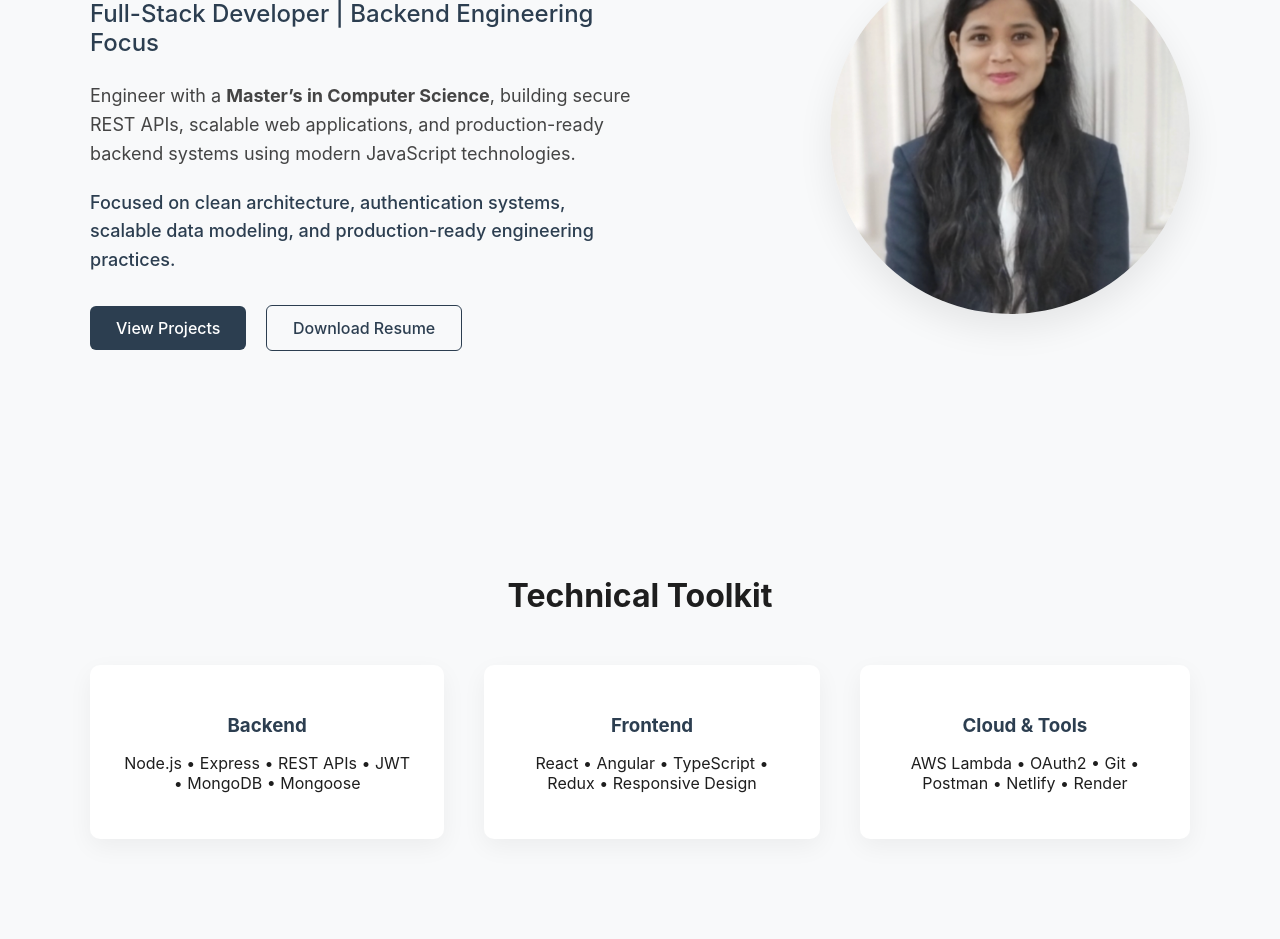
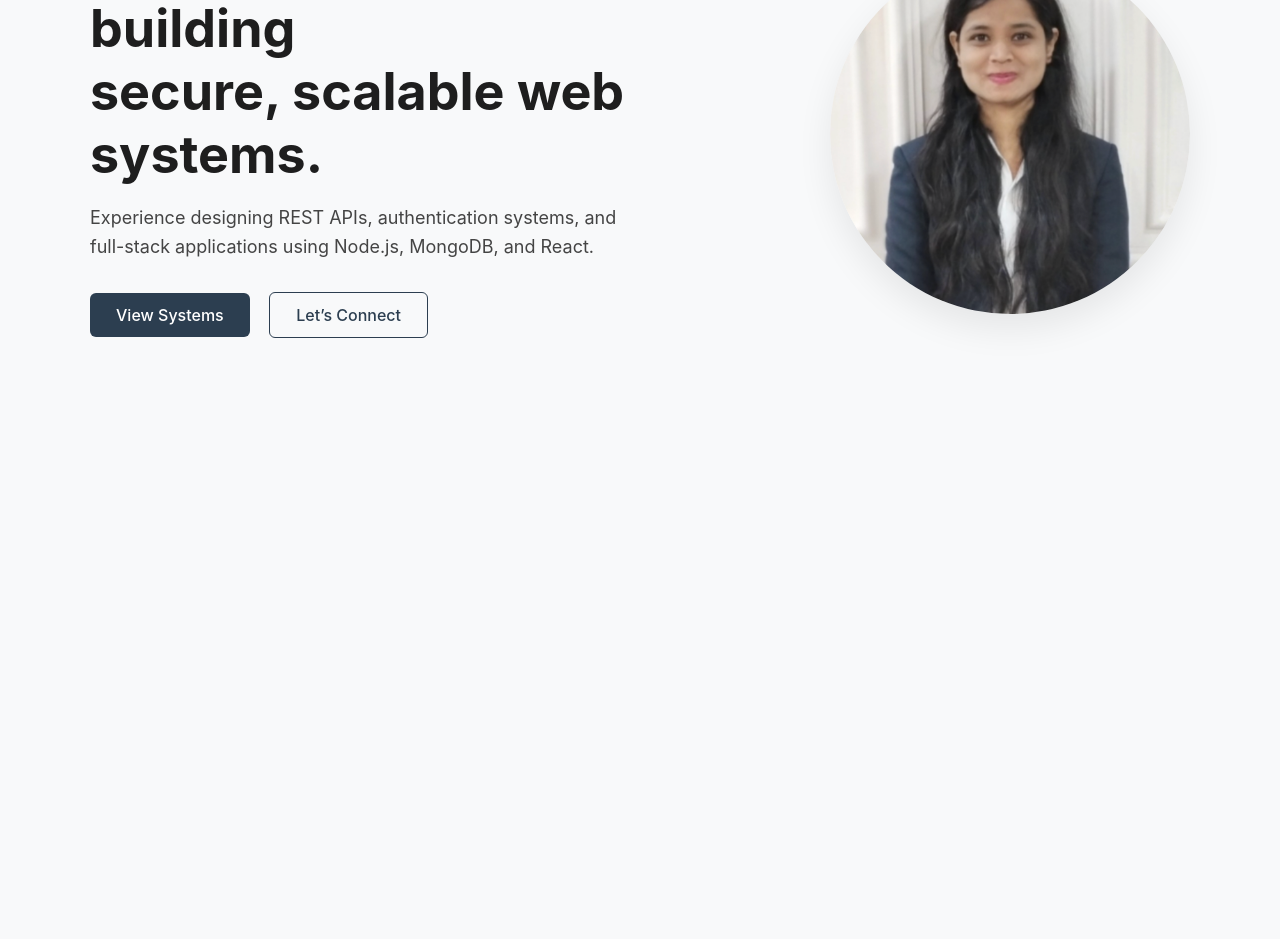
Before and after one commit to dpatil1719/PortfolioSite, a plain HTML site: page index.html in a window 1280 px wide. Shown: the part 266-1205 px from the top of the page. After the commit the page ends 800 px from the top, so only its background shows below. Drawn offline with Linux system fonts and the light colour scheme.

Commit message:
Upgrade hero positioning to software engineer focus

```diff
--- a/index.html
+++ b/index.html
@@ -2,7 +2,7 @@
 <html lang="en">
 <head>
   <meta charset="UTF-8" />
-  <title>Dhanashree Patil | Full-Stack & Backend Developer | Node.js | MongoDB</title>
+  <title>Dhanashree Patil | Software Engineer</title>
   <link rel="stylesheet" href="CSS/style.css" />
 </head>
 
@@ -14,67 +14,40 @@
       <a href="index.html">Dhanashree Patil</a>
     </div>
     <div class="nav-links">
-      <a href="index.html" class="active">Home</a>
-      <a href="about.html">About</a>
+      <a href="index.html">Home</a>
       <a href="work.html">Work</a>
       <a href="contact.html">Contact</a>
+      <a href="Dhanashree_Patil_Resume.pdf" target="_blank">Resume</a>
     </div>
   </nav>
 </header>
 
-<main>
+<main class="hero">
 
-<section class="hero">
-  <div class="hero-content">
+  <section class="hero-content">
+
     <div class="hero-text">
-      <h1>Dhanashree Patil</h1>
-      <h2>Full-Stack Developer | Backend Engineering Focus</h2>
+      <h1>
+        Software Engineer building<br>
+        secure, scalable web systems.
+      </h1>
 
       <p>
-        Engineer with a <strong>Master’s in Computer Science</strong>,
-        building secure REST APIs, scalable web applications,
-        and production-ready backend systems using modern JavaScript technologies.
+        Experience designing REST APIs, authentication systems,
+        and full-stack applications using Node.js, MongoDB, and React.
       </p>
 
-      <p style="margin-top:20px;font-weight:500;color:#2C3E50;">
-        Focused on clean architecture, authentication systems, scalable data modeling,
-        and production-ready engineering practices.
-      </p>
-
-      <div class="hero-actions">
-        <a href="work.html" class="btn primary">View Projects</a>
-        <a href="Dhanashree_Patil_Resume.pdf" class="btn secondary" target="_blank">Download Resume</a>
+      <div style="margin-top:30px;">
+        <a href="work.html" class="btn primary">View Systems</a>
+        <a href="contact.html" class="btn secondary">Let’s Connect</a>
       </div>
     </div>
 
     <div class="hero-image">
-      <img src="img/profile.jpg" alt="Dhanashree Patil profile image">
-    </div>
-  </div>
-</section>
-
-<section class="toolkit">
-  <h2>Technical Toolkit</h2>
-
-  <div class="toolkit-grid">
-
-    <div>
-      <h3>Backend</h3>
-      <p>Node.js • Express • REST APIs • JWT • MongoDB • Mongoose</p>
+      <img src="img/profile.jpg" alt="Dhanashree Patil">
     </div>
 
-    <div>
-      <h3>Frontend</h3>
-      <p>React • Angular • TypeScript • Redux • Responsive Design</p>
-    </div>
-
-    <div>
-      <h3>Cloud & Tools</h3>
-      <p>AWS Lambda • OAuth2 • Git • Postman • Netlify • Render</p>
-    </div>
-
-  </div>
-</section>
+  </section>
 
 </main>
 
```
